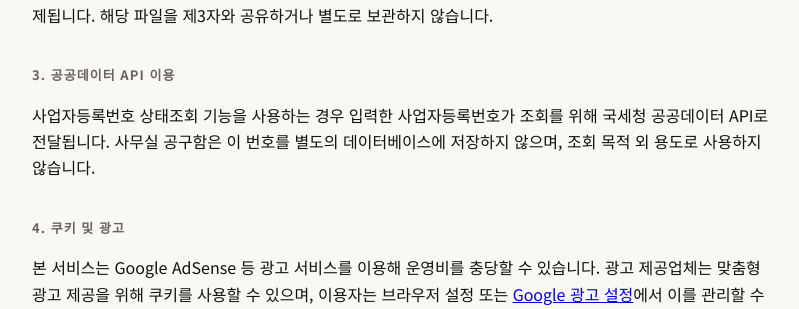
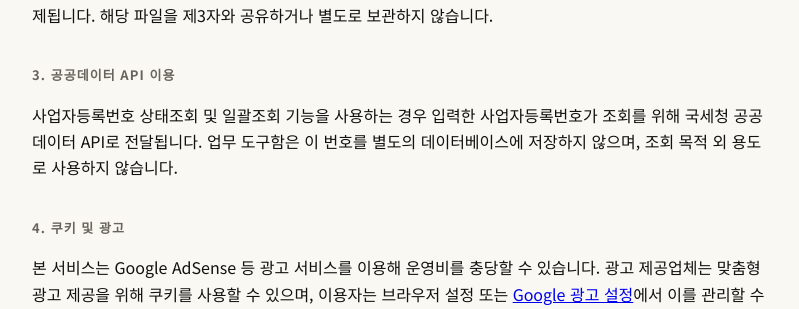
Before and after one commit to Mine-94/office-toolbox-site, a Flask app: page /privacy in a window 1280 px wide. Shown: the part 607-916 px from the top of the page, without its empty margins (238-1037 px from the left). Run offline with Flask 3, Linux system fonts and the light colour scheme.

Commit message:
개인정보처리방침 브랜드명 정리

```diff
--- a/templates/privacy.html
+++ b/templates/privacy.html
@@ -1,5 +1,5 @@
 {% extends "base.html" %}
-{% block title %}개인정보처리방침 — 사무실 공구함{% endblock %}
+{% block title %}개인정보처리방침 — 업무 도구함{% endblock %}
 {% block content %}
 <section class="container page">
   <span class="eyebrow">PRIVACY</span>
@@ -13,7 +13,7 @@
   <p>업로드된 파일과 처리된 결과 파일은 다운로드가 완료되는 즉시, 또는 일정 시간이 지나면 서버에서 자동으로 삭제됩니다. 해당 파일을 제3자와 공유하거나 별도로 보관하지 않습니다.</p>
 
   <h2>3. 공공데이터 API 이용</h2>
-  <p>사업자등록번호 상태조회 기능을 사용하는 경우 입력한 사업자등록번호가 조회를 위해 국세청 공공데이터 API로 전달됩니다. 사무실 공구함은 이 번호를 별도의 데이터베이스에 저장하지 않으며, 조회 목적 외 용도로 사용하지 않습니다.</p>
+  <p>사업자등록번호 상태조회 및 일괄조회 기능을 사용하는 경우 입력한 사업자등록번호가 조회를 위해 국세청 공공데이터 API로 전달됩니다. 업무 도구함은 이 번호를 별도의 데이터베이스에 저장하지 않으며, 조회 목적 외 용도로 사용하지 않습니다.</p>
 
   <h2>4. 쿠키 및 광고</h2>
   <p>본 서비스는 Google AdSense 등 광고 서비스를 이용해 운영비를 충당할 수 있습니다. 광고 제공업체는 맞춤형 광고 제공을 위해 쿠키를 사용할 수 있으며, 이용자는 브라우저 설정 또는 <a href="https://adssettings.google.com/" target="_blank" rel="noopener">Google 광고 설정</a>에서 이를 관리할 수 있습니다.</p>
```
